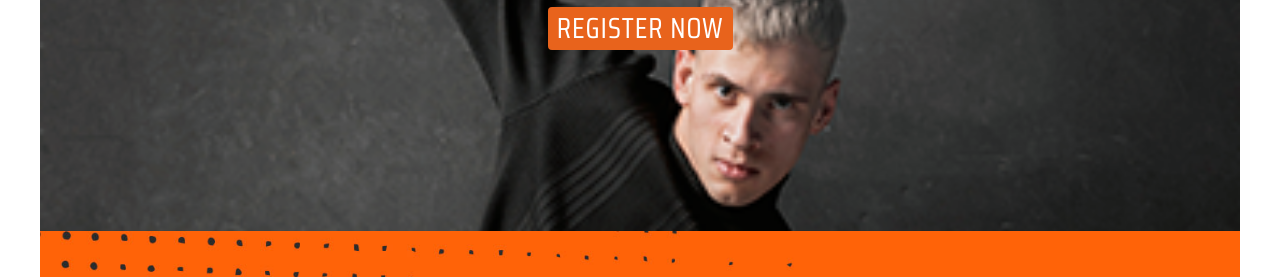
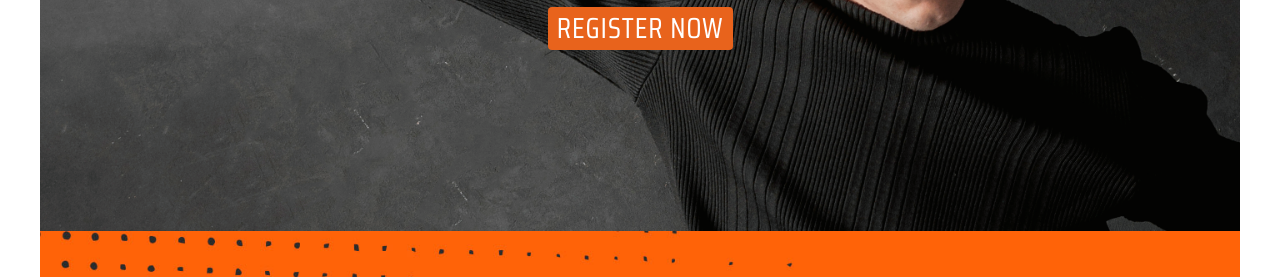
Before and after one commit to mahbub-dev/musicology, a website: page index.html in a window 1280 px wide. Shown: the part 387-664 px from the top of the page. Drawn offline with Linux system fonts and the light colour scheme.

Commit message:
updated the home background

```diff
--- a/assets/css/style.css
+++ b/assets/css/style.css
@@ -90,7 +90,7 @@ p {
 	background-color: #303030;
 }
 .bg-img {
-	background: url(../img/3rd.png);
+	background: url(../img/home.png);
 	background-size: cover;
 	width: 100%;
 	height: 554px;
```
Also changed, not shown: assets/img/home.png (added).
